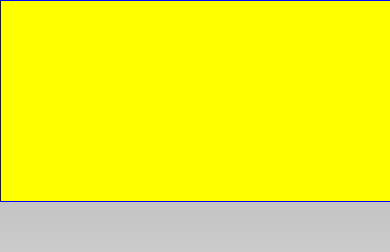
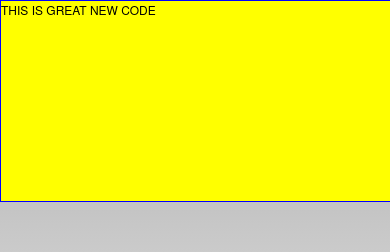
Before and after one commit to selwynrabins/phoneGapTesting, a plain HTML site: page index.html in a window 390 px wide. Shown: the top 252 px of the page. Drawn offline with Linux system fonts and the light colour scheme; some packages are replaced by stand-ins of ours.

Commit message:
change 2

```diff
--- a/index.html
+++ b/index.html
@@ -34,7 +34,7 @@
             </div>
         </div>
 
-        <div style="width: 100%;height: 200px; border: solid 1px blue; background-color: yellow;>
+        <div style="width: 100%;height: 200px; border: solid 1px blue; background-color: yellow;">
         this is great new code
         </div>
         <script type="text/javascript" src="phonegap.js"></script>
```
